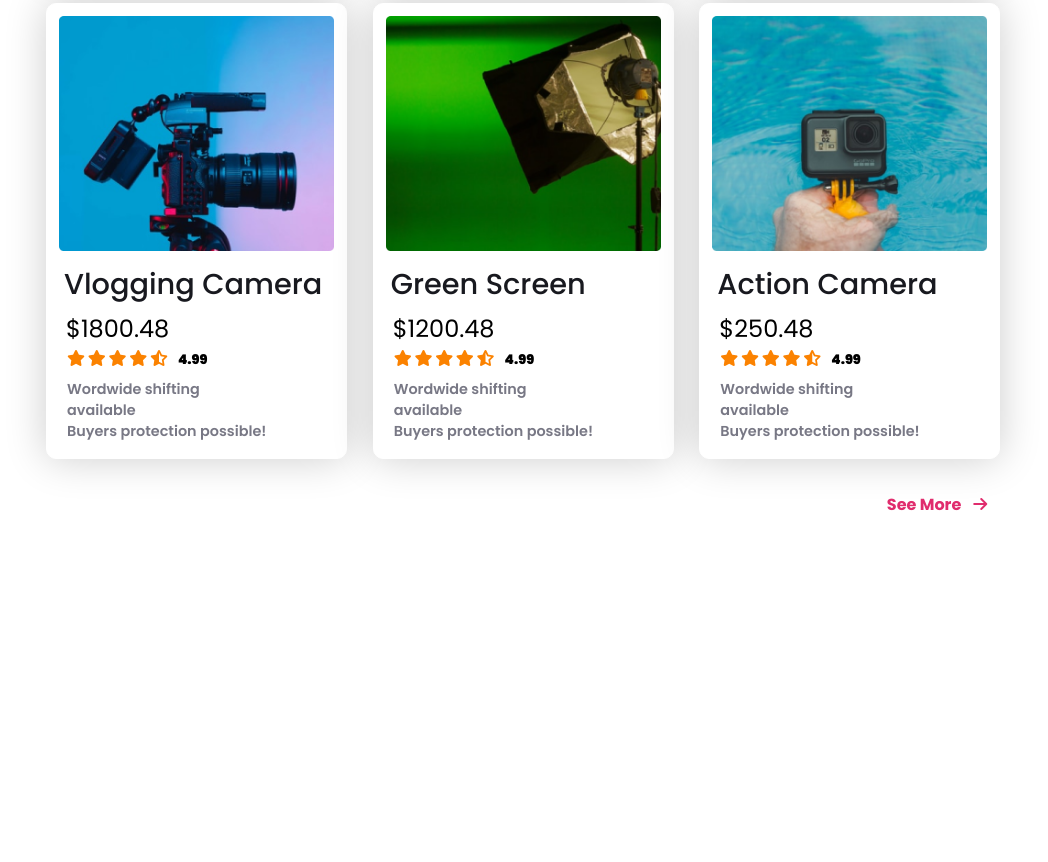
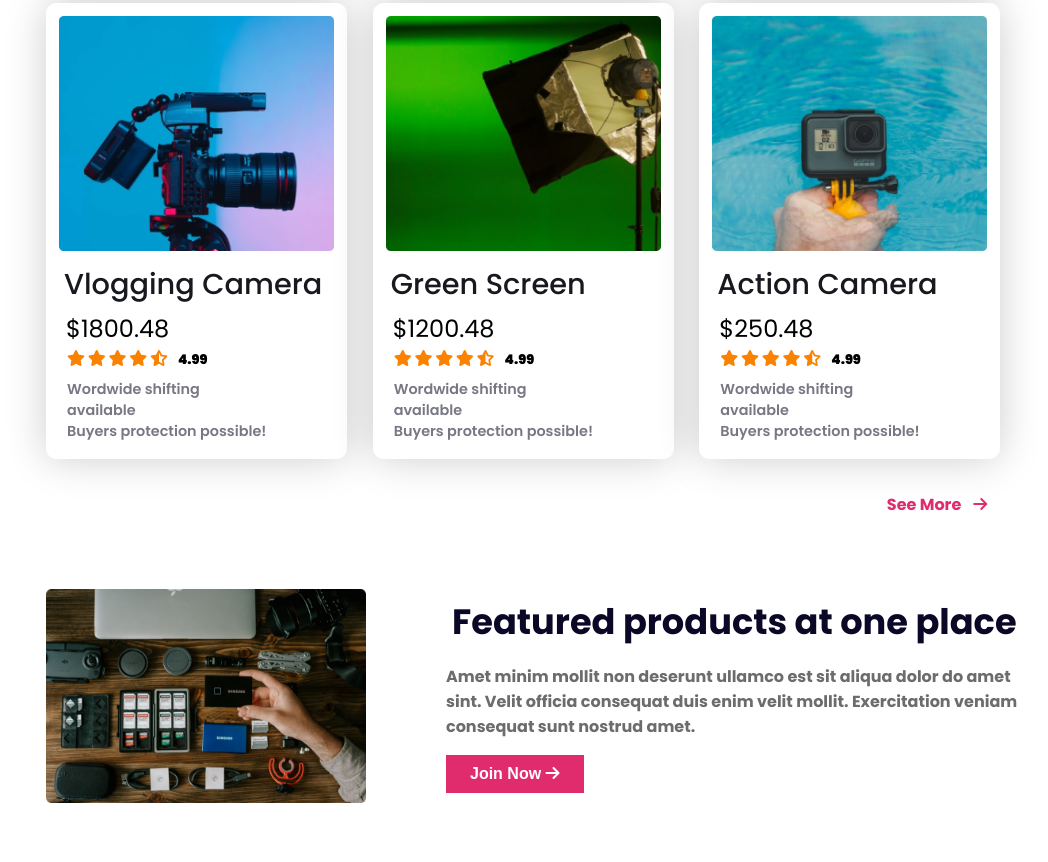
Before and after one commit to Rakibstack/create-influencer-gear-website, a plain HTML site: page index.html in a window 1280 px wide. Shown: the part 1862-2724 px from the top of the page, without its empty margins (104-1152 px from the left). Before the commit the page ends 2379 px from the top, so only its background shows below. Drawn offline with Linux system fonts and the light colour scheme.

Commit message:
added products section

```diff
--- a/index.html
+++ b/index.html
@@ -203,6 +203,19 @@
             </div>
         </div>
 
+        <div class="products">
+            <div class="product-container">
+                <div class="product-image">
+                    <img src="./images/gear.png" alt="">
+                </div>
+               <div class="product-description">
+                <div class="product-tital"><h2>Featured products at one place</h2></div>
+                <div class="product-subtital"><p>Amet minim mollit non deserunt ullamco est sit aliqua dolor do amet sint. Velit officia consequat duis enim velit mollit. Exercitation veniam consequat sunt nostrud amet.</p></div>
+                <button class="button-join">Join Now <i class="fa-solid fa-arrow-right"></i></button>
+               </div>
+            </div>
+        </div>
+
     </main>
     <footer>
 
--- a/style.css
+++ b/style.css
@@ -222,11 +222,52 @@
     font-size: 1rem;
     font-weight: 700;
     margin-top: 50px;
-
-
   }
 
+/* products section  */
 
+.products{
+  max-width: 980px;
+  margin: 100px auto;
+}
+.product-container {
+  display: flex;
+  gap: 80px;
+  margin: 0px auto;
+}
+.product-image{
+  max-width: 440px;
+  height: 270px;
+}
+.product-image img{
+  max-width: 100%;
+}
+.product-description{
+  max-width:580px;
+  height: 200px;
+}
+.product-tital h2 {
+  color: #0A0826;
+  font-weight: bold;
+  font-size: 2.2rem;
+  margin:6px;
+}
+.product-subtital p{
+  color: #6C6C6C;
+  font-size: 1rem;
+  font-weight: 700;
+}
+
+.button-join{
+  color: #FFFFFF;
+  background-color: #E02C6D;
+  font-size: 1rem;
+  font-weight: bold;
+  gap: 8px;
+  border: none;
+  padding: 10px 24px;
+  cursor: pointer;
+}
 
 
 
```
